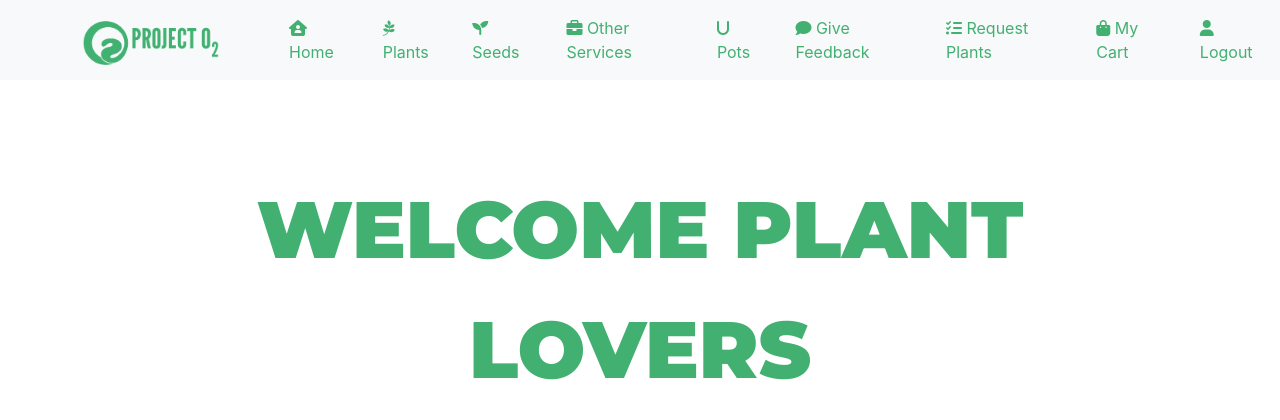
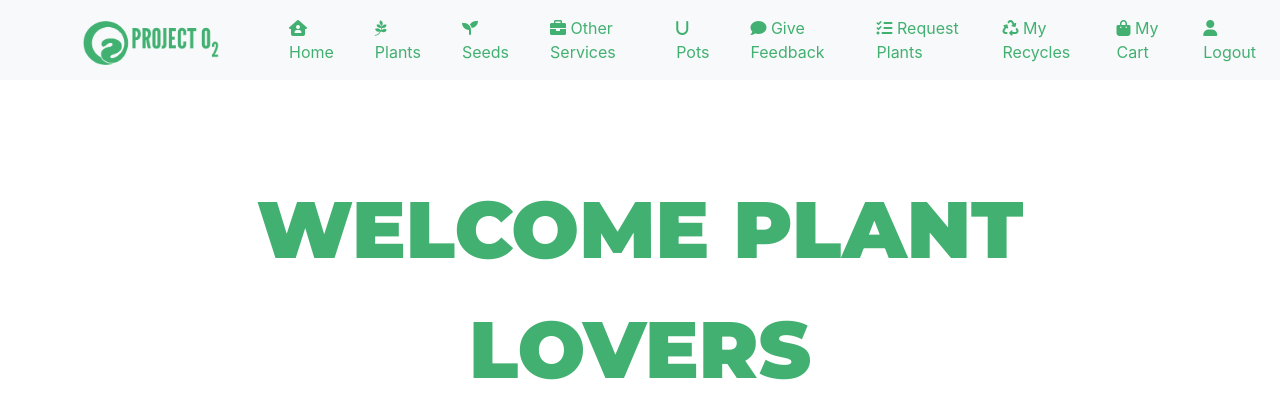
Before and after one commit to freelancerrishad/o2, a PHP site: page /Project_O2/userhome.php in a window 1280 px wide. Shown: the top 420 px of the page. Run offline with PHP 8.4, Linux system fonts and the light colour scheme; the visitor is signed in with stand-in values (Sample User, id 1); data that the repository does not hold is empty; some libraries are stand-ins or nearby versions.

Commit message:
userhome.php updated

```diff
--- a/userhome.php
+++ b/userhome.php
@@ -75,6 +75,9 @@
       </li>
       <li class="nav-item">
         <a id= "test2" class="nav-link" href="rqst_product.php"><i class="fa-solid fa-list-check"></i> Request Plants</a>
+      </li>
+        <li class="nav-item">
+        <a id= "test2" class="nav-link" href="view_recycle_requests.php"><i class="fa-solid fa-recycle"></i> My Recycles</a>
       </li>
       <li class="nav-item">
         <a id= "test2" class="nav-link" href="viewcart.php"><i class="fa-solid fa-bag-shopping"></i> My Cart</a>
```
